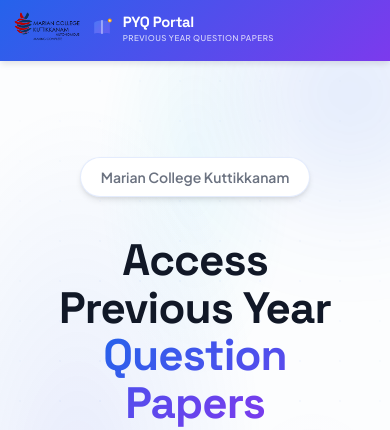
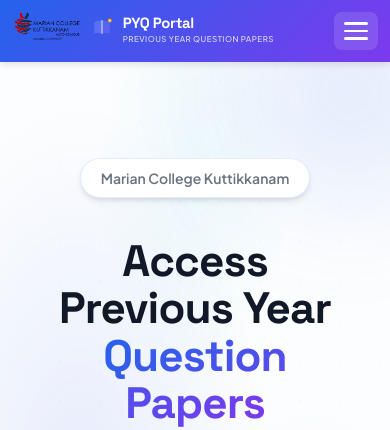
Before and after one commit to muhd-sinan-m/pyq-portal, a Flask app: page / in a window 390 px wide. Shown: the top 430 px of the page. Run offline with Flask 3, Linux system fonts and the light colour scheme; data that the repository does not hold is empty; parts of the project's set-up code (start-up, migrations or seed data) failed here and were passed over.

Commit message:
Update style-combined.css

```diff
--- a/static/style-combined.css
+++ b/static/style-combined.css
@@ -2280,6 +2280,9 @@ html, body {
     .desktop-only {
         display: none !important;
     }
+   .mobile-menu-toggle {
+        display: flex !important;
+    }
 }
 
 /* Orb fixes INSIDE media query so desktop is untouched */
```
